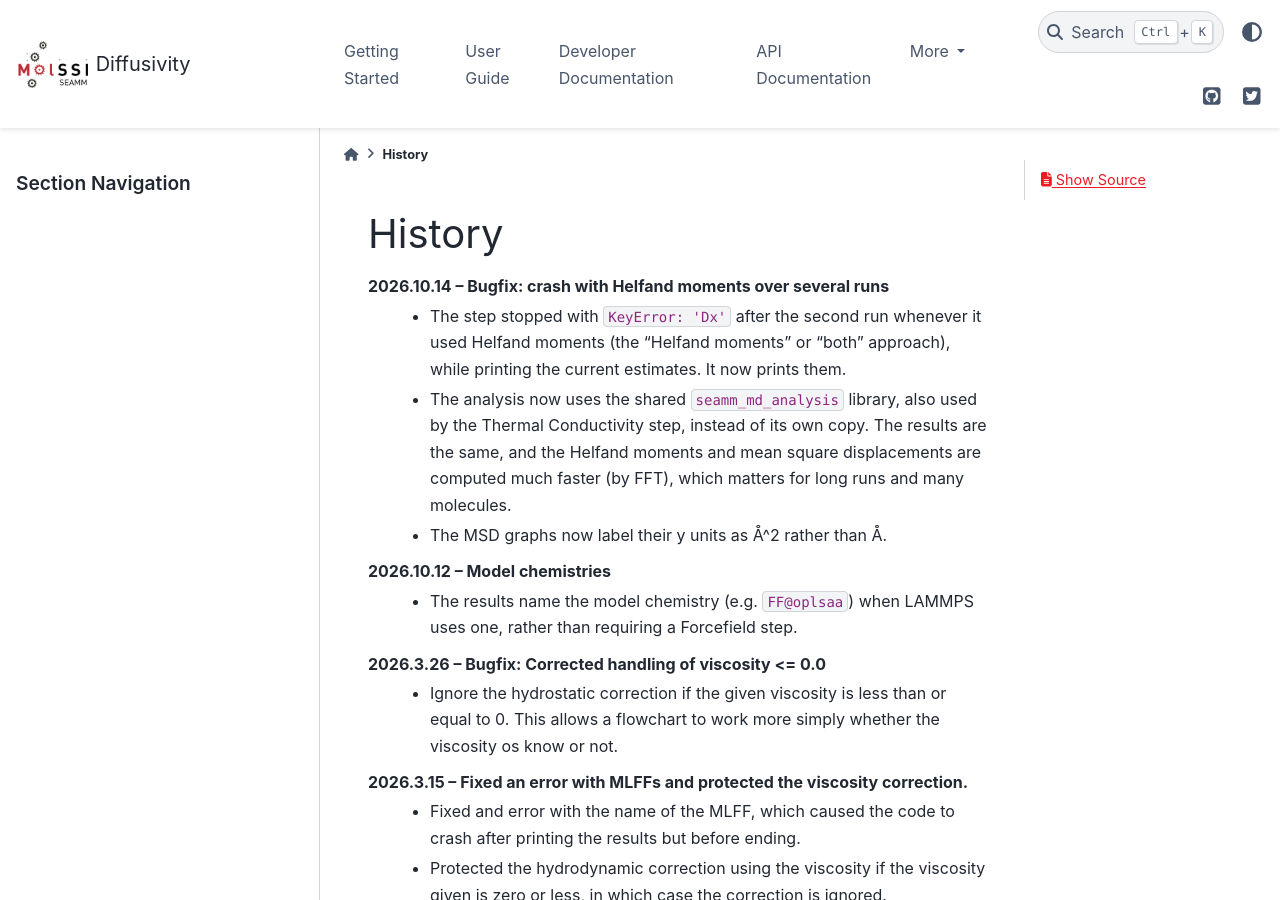
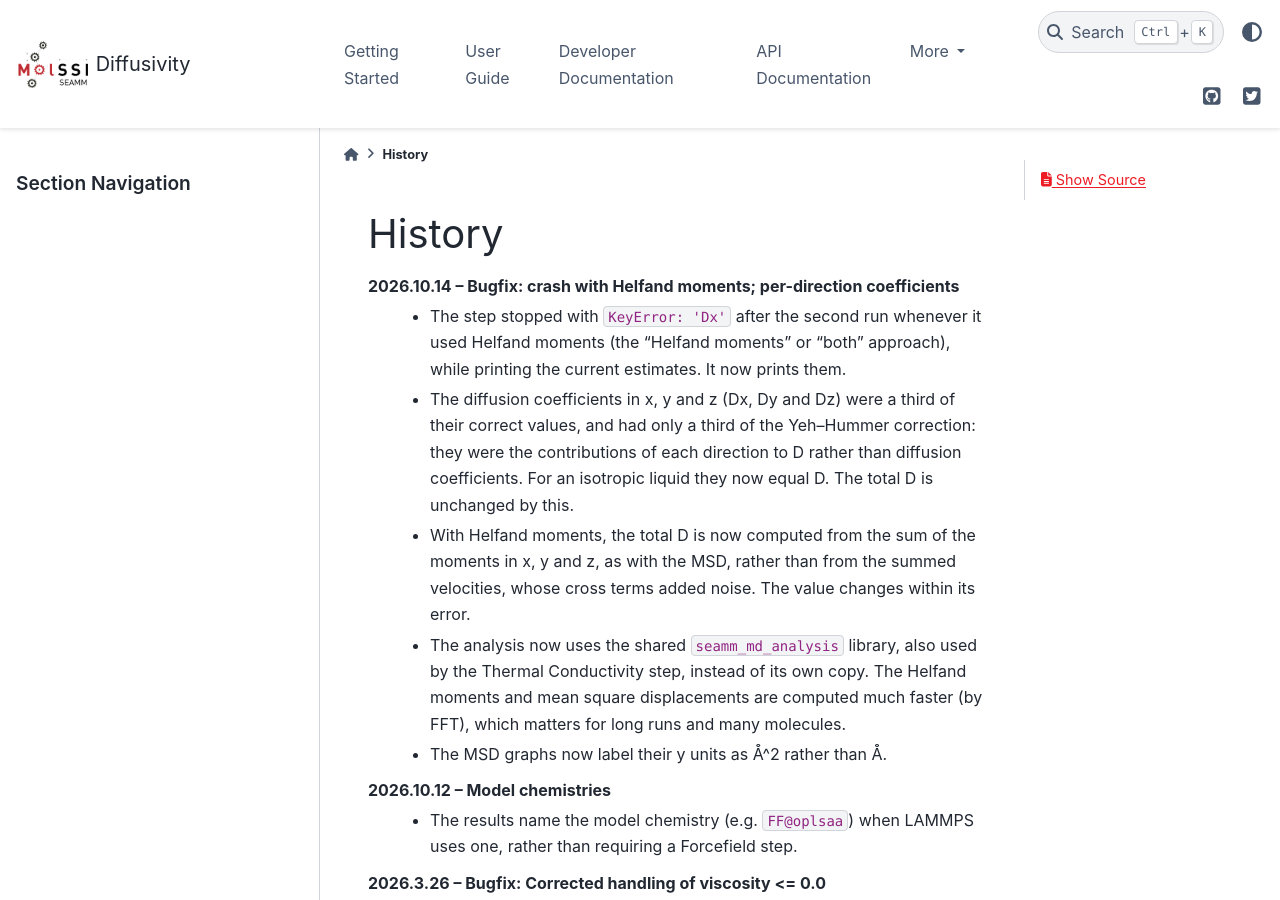
Before and after one commit to molssi-seamm/diffusivity_step, a Sphinx documentation site: the page built from docs/history.rst, in a window 1280 px wide and 900 px high. Built offline with Sphinx 7.4.7 and the PyData theme 0.15.4, drawn with Linux system fonts in a browser that asks for light colours; pages that are not in the unit, such as notebooks, are missing from menus.

Commit message:
Per-direction diffusion coefficients; guard an empty analysis
* Dx, Dy and Dz use slope/2 (MSD) and slope (Helfand moments) instead of the
  total's 1/6 and 1/3, and get the whole Yeh-Hummer correction: they were a
  third of the diffusion coefficients.
* The total Helfand moment is the sum over x, y and z (seamm_md_analysis).
* A clear error when no run gave results, instead of a TypeError.
* The correction row is scaled like the rest of the table.
* User guide: directions, errors and the Yeh-Hummer correction.

Co-Authored-By: Claude Opus 5.5 <noreply@anthropic.com>

```diff
--- a/HISTORY.rst
+++ b/HISTORY.rst
@@ -1,14 +1,21 @@
 =======
 History
 =======
-2026.10.14 -- Bugfix: crash with Helfand moments over several runs
+2026.10.14 -- Bugfix: crash with Helfand moments; per-direction coefficients
     * The step stopped with ``KeyError: 'Dx'`` after the second run whenever it used
       Helfand moments (the "Helfand moments" or "both" approach), while printing the
       current estimates. It now prints them.
+    * The diffusion coefficients in x, y and z (Dx, Dy and Dz) were a third of their
+      correct values, and had only a third of the Yeh–Hummer correction: they were
+      the contributions of each direction to D rather than diffusion coefficients.
+      For an isotropic liquid they now equal D. The total D is unchanged by this.
+    * With Helfand moments, the total D is now computed from the sum of the moments
+      in x, y and z, as with the MSD, rather than from the summed velocities, whose
+      cross terms added noise. The value changes within its error.
     * The analysis now uses the shared ``seamm_md_analysis`` library, also used by the
-      Thermal Conductivity step, instead of its own copy. The results are the same,
-      and the Helfand moments and mean square displacements are computed much faster
-      (by FFT), which matters for long runs and many molecules.
+      Thermal Conductivity step, instead of its own copy. The Helfand moments and mean
+      square displacements are computed much faster (by FFT), which matters for long
+      runs and many molecules.
     * The MSD graphs now label their y units as Å^2 rather than Å.
 
 2026.10.12 -- Model chemistries
```
Also changed, not shown: docs/user_guide/index.rst (+11 -1 lines), 2 other files.
